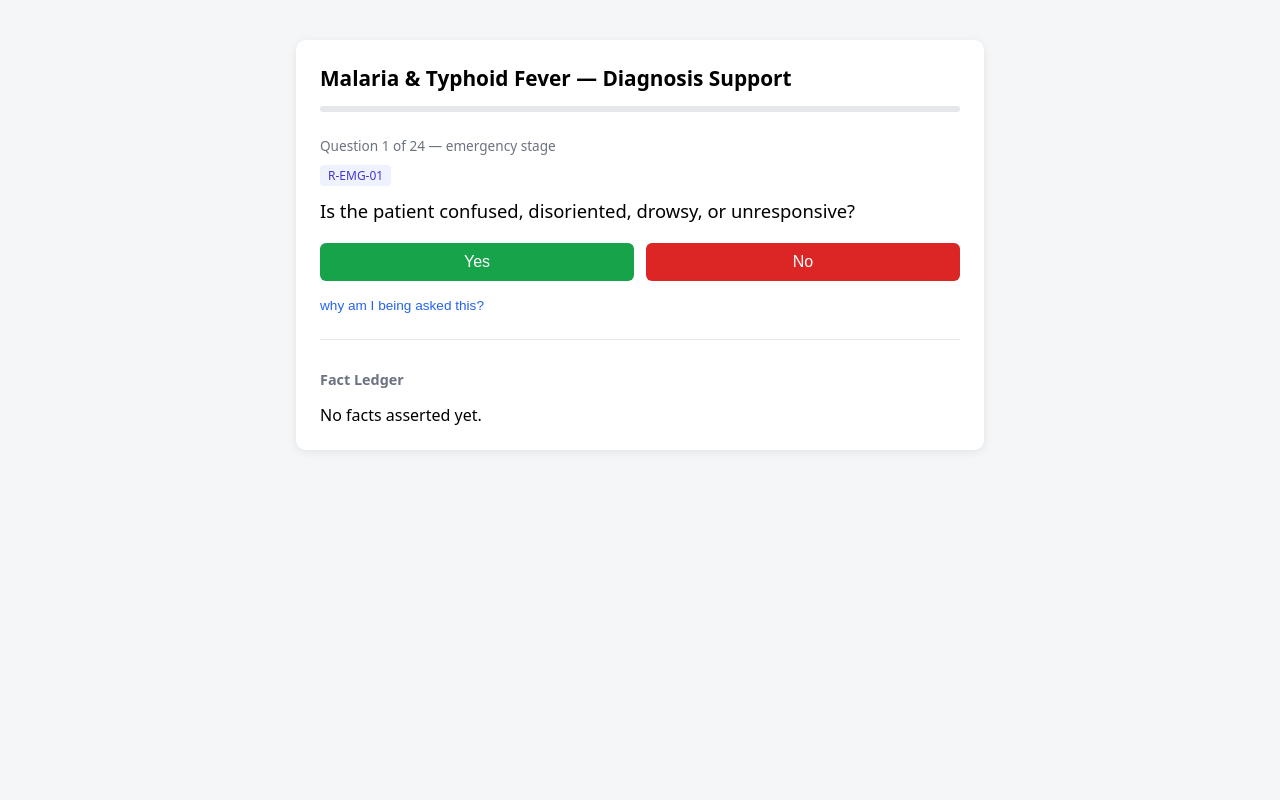
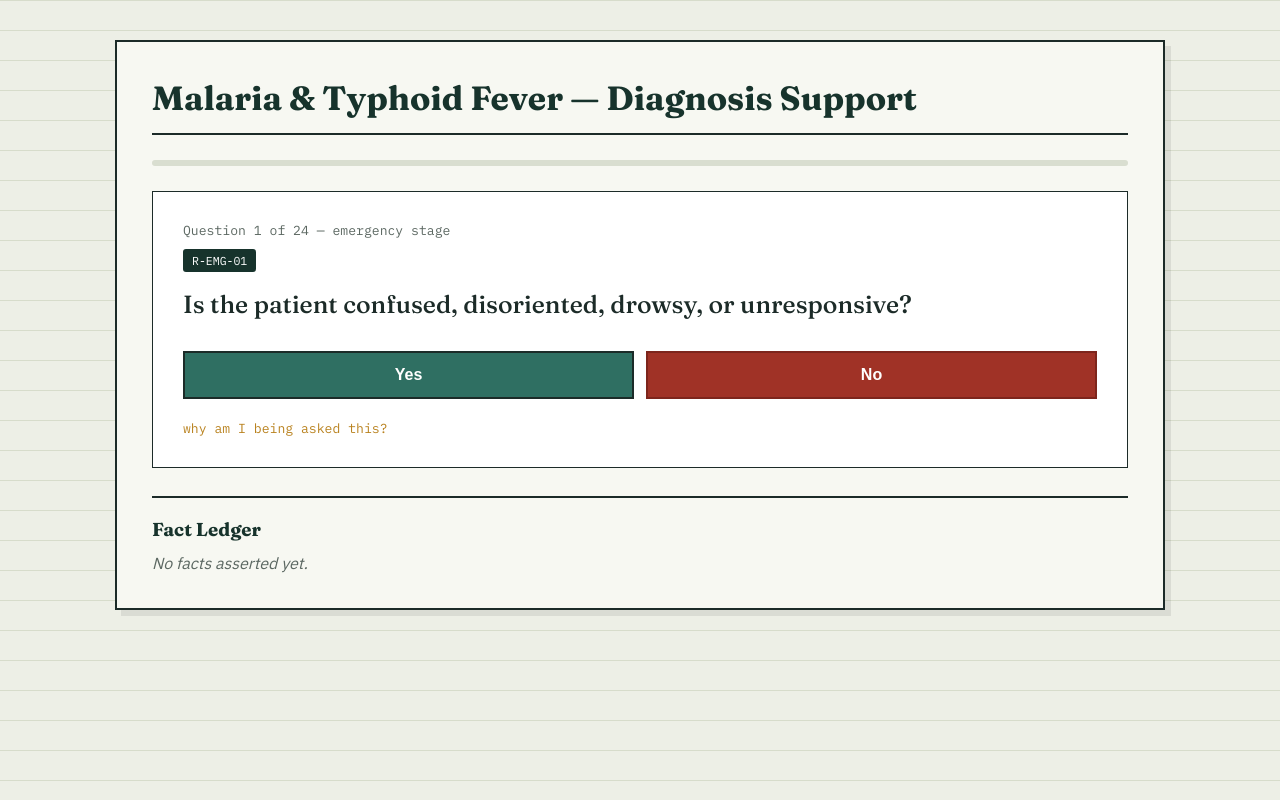
Before and after one commit to NBhiya08/APT3020-KBS-malaria-vs-typhoid-, a Flask app: page / in a window 1280 px wide. Run offline with Flask 3, Linux system fonts and the light colour scheme.

Commit message:
Updated UI styling

```diff
--- a/static/style.css
+++ b/static/style.css
@@ -1,4 +1,4 @@
-body { font-family: system-ui, sans-serif; background: #f4f6f8; margin: 0; }
+/*body { font-family: system-ui, sans-serif; background: #f4f6f8; margin: 0; }
 .app { max-width: 640px; margin: 40px auto; padding: 24px; background: #fff; border-radius: 10px; box-shadow: 0 2px 10px rgba(0,0,0,0.08); }
 h1 { font-size: 1.3rem; margin-top: 0; }
 .progress { height: 6px; background: #e5e7eb; border-radius: 4px; margin-bottom: 24px; }
@@ -21,4 +21,388 @@ h1 { font-size: 1.3rem; margin-top: 0; }
 .ledger h3 { font-size: 0.9rem; color: #6b7280; }
 .entry { font-family: monospace; font-size: 0.85rem; margin: 2px 0; }
 .entry .n { color: #9ca3af; margin-right: 8px; }
-.error { color: #dc2626; }
+.error { color: #dc2626; }*/
+@import url('https://fonts.googleapis.com/css2?family=Fraunces:wght@500;600;700&family=IBM+Plex+Sans:wght@400;500;600&family=IBM+Plex+Mono:wght@400;500&display=swap');
+
+:root{
+    --paper:#EDEFE6;
+    --paper-line:#d7dccb;
+    --ink:#1C2B28;
+    --teal:#2F6F62;
+    --teal-dark:#17332C;
+    --amber:#B9821F;
+    --red:#A03226;
+    --card:#F7F8F2;
+    --muted:#5c6862;
+}
+
+*{
+    margin:0;
+    padding:0;
+    box-sizing:border-box;
+}
+
+body{
+    font-family:'IBM Plex Sans',sans-serif;
+    color:var(--ink);
+
+    background:
+        linear-gradient(var(--paper-line) 1px, transparent 1px) 0 0/100% 30px,
+        var(--paper);
+
+    min-height:100vh;
+    padding:40px 20px;
+}
+
+.app{
+    max-width:1050px;
+    margin:auto;
+
+    background:var(--card);
+
+    border:2px solid var(--ink);
+
+    box-shadow:6px 6px 0 rgba(0,0,0,.08);
+
+    padding:35px;
+}
+
+h1{
+    font-family:'Fraunces',serif;
+    font-size:2.1rem;
+    margin-bottom:25px;
+    color:var(--teal-dark);
+
+    border-bottom:2px solid var(--ink);
+
+    padding-bottom:14px;
+}
+
+.progress{
+    width:100%;
+    height:6px;
+    background:#d9ded0;
+    margin-bottom:25px;
+    border-radius:30px;
+    overflow:hidden;
+}
+
+.progress-fill{
+    width:0;
+    height:100%;
+    background:var(--teal);
+
+    transition:.3s;
+}
+
+.panel{
+
+    background:white;
+
+    border:1.5px solid var(--ink);
+
+    padding:30px;
+
+    min-height:270px;
+
+    margin-bottom:28px;
+}
+
+.step-count{
+
+    font-family:'IBM Plex Mono',monospace;
+
+    color:var(--muted);
+
+    font-size:.82rem;
+
+    margin-bottom:10px;
+}
+
+.rule-id{
+
+    display:inline-block;
+
+    background:var(--teal-dark);
+
+    color:white;
+
+    padding:4px 9px;
+
+    border-radius:3px;
+
+    font-size:.72rem;
+
+    margin-bottom:15px;
+
+    font-family:'IBM Plex Mono',monospace;
+}
+
+.question{
+
+    font-family:'Fraunces',serif;
+
+    font-size:1.55rem;
+
+    line-height:1.45;
+
+    margin-bottom:28px;
+}
+
+.btn-row{
+
+    display:flex;
+
+    gap:12px;
+
+    margin-bottom:18px;
+}
+
+.btn-row button{
+
+    flex:1;
+
+    padding:13px;
+
+    border:2px solid var(--ink);
+
+    background:var(--paper);
+
+    font-size:1rem;
+
+    cursor:pointer;
+
+    transition:.18s;
+
+    font-weight:600;
+}
+
+.btn-row button:hover{
+
+    transform:translateY(-2px);
+}
+
+#btnYes{
+
+    background:var(--teal);
+
+    color:white;
+}
+
+#btnYes:hover{
+
+    background:var(--teal-dark);
+}
+
+
+#btnNo{
+
+    background:var(--red);
+
+    color:white;
+
+    border-color:#7d251c;
+}
+
+#btnNo:hover{
+
+    background:#7d251c;
+}
+
+.btn-why{
+
+    background:none;
+
+    border:none;
+
+    color:var(--amber);
+
+    font-family:'IBM Plex Mono',monospace;
+
+    cursor:pointer;
+
+    font-size:.82rem;
+}
+
+.why-box{
+
+    display:none;
+
+    margin-top:18px;
+
+    padding:16px;
+
+    background:#fffdf6;
+
+    border-left:4px solid var(--amber);
+
+    line-height:1.6;
+}
+
+.why-box.open{
+
+    display:block;
+}
+
+.loading{
+
+    text-align:center;
+
+    font-size:1.1rem;
+
+    padding:60px;
+
+    color:var(--muted);
+}
+
+.result{
+
+    line-height:1.7;
+}
+
+.result h2{
+
+    font-family:'Fraunces',serif;
+
+    font-size:2rem;
+
+    margin:10px 0 15px;
+}
+
+.flag{
+
+    display:inline-block;
+
+    padding:6px 12px;
+
+    border-radius:3px;
+
+    background:var(--teal);
+
+    color:white;
+
+    font-family:'IBM Plex Mono',monospace;
+
+    font-size:.78rem;
+
+    text-transform:uppercase;
+
+    letter-spacing:.06em;
+}
+
+details{
+
+    margin-top:22px;
+
+    border-top:1px solid #ddd;
+
+    padding-top:15px;
+}
+
+summary{
+
+    cursor:pointer;
+
+    font-family:'IBM Plex Mono',monospace;
+
+    color:var(--teal-dark);
+
+    margin-bottom:10px;
+}
+
+.trace-line{
+
+    font-family:'IBM Plex Mono',monospace;
+
+    margin:6px 0;
+
+    font-size:.88rem;
+}
+
+#btnRestart{
+
+    margin-top:25px;
+
+    padding:12px 22px;
+
+    background:var(--teal);
+
+    color:white;
+
+    border:none;
+
+    cursor:pointer;
+
+    font-size:.95rem;
+}
+
+#btnRestart:hover{
+
+    background:var(--teal-dark);
+}
+
+.ledger{
+
+    border-top:2px solid var(--ink);
+
+    padding-top:20px;
+}
+
+.ledger h3{
+
+    font-family:'Fraunces',serif;
+
+    margin-bottom:12px;
+
+    color:var(--teal-dark);
+}
+
+.entry{
+
+    font-family:'IBM Plex Mono',monospace;
+
+    margin:8px 0;
+
+    padding:6px 0;
+
+    border-bottom:1px dashed #d6d6d6;
+}
+
+.entry .n{
+
+    color:var(--muted);
+
+    margin-right:10px;
+}
+
+.empty{
+
+    color:var(--muted);
+
+    font-style:italic;
+}
+
+.error{
+
+    color:var(--red);
+
+    font-weight:600;
+}
+
+@media(max-width:700px){
+
+    .app{
+
+        padding:20px;
+    }
+
+    .btn-row{
+
+        flex-direction:column;
+    }
+
+    .question{
+
+        font-size:1.3rem;
+    }
+}
```
